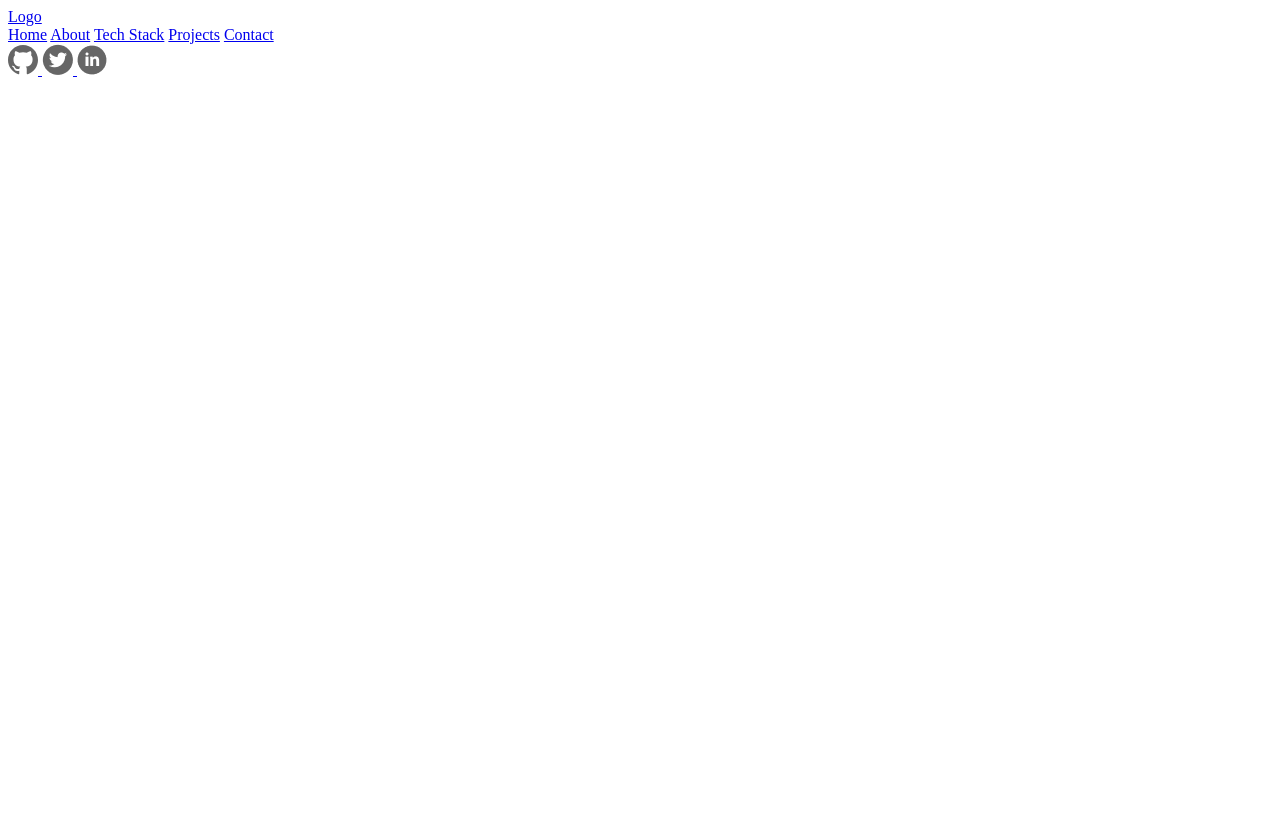
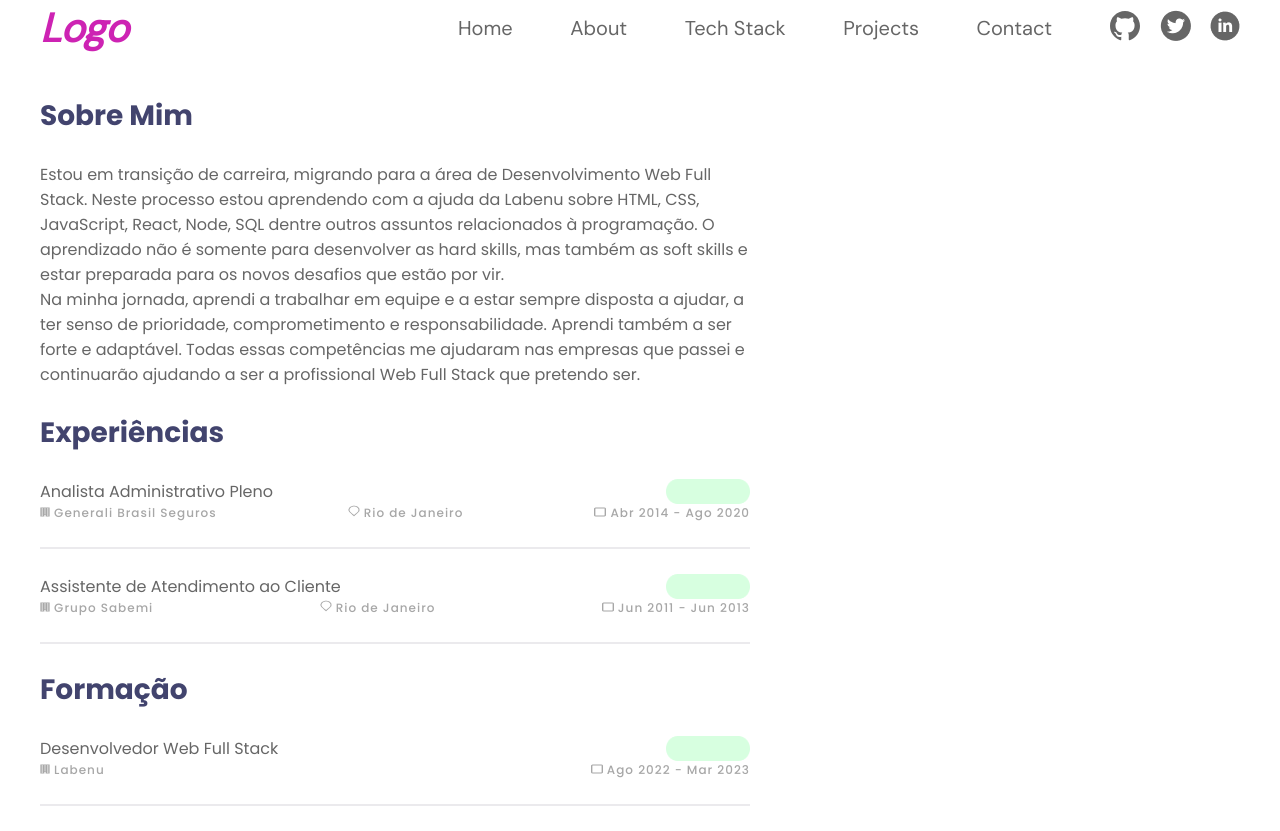
Before and after one commit to alinekabbas/revis-o-portfolio, a plain HTML site: page about.html in a window 1280 px wide. Before the commit the page ends 800 px from the top, so only its background shows below. Drawn offline with Linux system fonts and the light colour scheme.

Commit message:
page about em andamento

```diff
--- a/about.html
+++ b/about.html
@@ -1,11 +1,20 @@
 <!DOCTYPE html>
 <html lang="en">
+
 <head>
     <meta charset="UTF-8">
     <meta http-equiv="X-UA-Compatible" content="IE=edge">
     <meta name="viewport" content="width=device-width, initial-scale=1.0">
+    <link rel="stylesheet" href="style.css">
+
+    <link rel="preconnect" href="https://fonts.googleapis.com">
+    <link rel="preconnect" href="https://fonts.gstatic.com" crossorigin>
+    <link href="https://fonts.googleapis.com/css2?family=DM+Sans&family=Poppins:wght@400;500;700&display=swap"
+        rel="stylesheet">
+
     <title>About</title>
 </head>
+
 <body>
     <div class="page-wrapper">
         <div class="header">
@@ -34,14 +43,73 @@
             </div>
         </div>
         <div class="main-about">
-            <div class="section-about">
-                <div class="section-about-item">
 
+            <div class="section-about-me">
+                <h2 class="title">Sobre Mim</h2>
+                <br>
+                <p class="contents">Estou em transição de carreira, migrando para a área de Desenvolvimento Web Full
+                    Stack.
+                    Neste processo estou aprendendo com a ajuda da Labenu sobre HTML, CSS, JavaScript, React, Node, SQL
+                    dentre outros assuntos relacionados à programação. O aprendizado não é somente para desenvolver as
+                    hard skills, mas também as soft skills e estar preparada para os novos desafios que estão por vir.
+                    <br>
+                    Na minha jornada, aprendi a trabalhar em equipe e a estar sempre disposta a ajudar, a ter senso de
+                    prioridade, comprometimento e responsabilidade. Aprendi também a ser forte e adaptável. Todas essas
+                    competências me ajudaram nas empresas que passei e continuarão ajudando a ser a profissional Web
+                    Full Stack que pretendo ser.
+                </p>
+            </div>
+            <br>
+            <div class="section-experience">
+                <h2 class="title">Experiências</h2>
+                <br>
+                <div>
+                    <div class="experience">
+                        <span class="contents">Analista Administrativo Pleno</span>
+                        <img src="./icons/Rectangle.png" alt="retangulo" />
+                    </div>
+                    <div class="other-items">
+                        <p><img src="./icons/company.png" alt="imagem prédio" /> Generali Brasil Seguros</p>
+                        <p><img src="./icons/localization.png" alt="pin localização" /> Rio de Janeiro</p>
+                        <p><img src="./icons/calendar.png" alt="imagem calendário" /> Abr 2014 - Ago 2020</p>
+                    </div>
                 </div>
+                <br>
+                <img src="./icons/Line.png" alt="linha" />
+                <br>
+                <div>
+                    <div class="experience">
+                        <span class="contents">Assistente de Atendimento ao Cliente</span>
+                        <img src="./icons/Rectangle.png" alt="retangulo" />
+                    </div>
+                    <div class="other-items">
+                        <p><img src="./icons/company.png" alt="imagem prédio" /> Grupo Sabemi</p>
+                        <p><img src="./icons/localization.png" alt="pin localização" /> Rio de Janeiro</p>
+                        <p><img src="./icons/calendar.png" alt="imagem calendário" /> Jun 2011 - Jun 2013</p>
+                    </div>
+                </div>
+                <br>
+                <img src="./icons/Line.png" alt="linha" />
+                <br>
+            </div>
+            <div class="section-education">
+                <h2 class="title">Formação</h2>
+                <br>
+                <div class="education">
+                    <span class="contents">Desenvolvedor Web Full Stack</span>
+                    <img src="./icons/Rectangle.png" alt="retangulo" />
+                </div>
+                <div class="other-items">
+                    <p><img src="./icons/company.png" alt="imagem prédio" /> Labenu</p>
+                    <p><img src="./icons/calendar.png" alt="imagem calendário" /> Ago 2022 - Mar 2023</p>
+                </div>
+                <br>
+                <img src="./icons/Line.png" alt="linha" />
+                <br>
+            </div>
 
-            </div>
         </div>
     </div>
+</body>
 
-</body>
 </html>
--- a/style.css
+++ b/style.css
@@ -81,3 +81,51 @@ a{
 .profile-img{
     border-radius: 50%;
 }
+
+.main-about{
+    display: flex;
+    flex-direction: column;
+    width: 710px;
+    padding-top: 40px;
+    font-family: 'Poppins', sans-serif;
+
+}
+
+.section-about-me{
+    font-family: 'Poppins', sans-serif;
+}
+
+.title{
+    font-family: 'Poppins', sans-serif;
+    font-size: 28px;
+    font-weight: 700;
+    color: #42446E;
+}
+
+.section-experience, .section-education{
+    display: flex;
+    flex-direction: column;
+
+}
+
+.experience, .education{
+    display: flex;
+    justify-content: space-between;
+}
+
+.contents{
+    font-size: 16px;
+    font-weight: 400;
+    font-style: normal;
+    color: #666666;
+}
+
+.other-items{
+    font-size: 12px;
+    font-weight: 500;
+    font-style: normal;
+    letter-spacing: 1px;
+    display: flex;
+    justify-content: space-between;
+    color: #A7A7A7;
+}
```
Also changed, not shown: icons/Line.png (added), icons/Rectangle.png (added), icons/calendar.png (added), icons/company.png (added), icons/localization.png (added).
